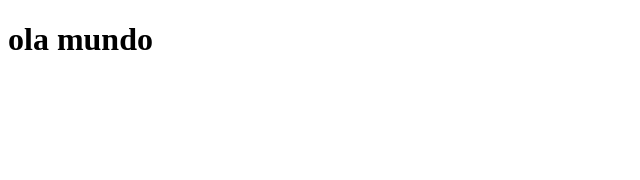
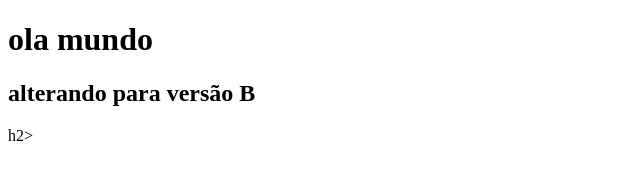
Before and after one commit to RomuloSantos-ads/git-aula-1, a plain HTML site: page index.html in a window 1280 px wide. Shown: the whole page, without its empty margins (0-640 px from the left). Drawn offline with Linux system fonts and the light colour scheme.

Commit message:
versao atualizada

```diff
--- a/index.html
+++ b/index.html
@@ -7,5 +7,6 @@
 </head>
 <body>
     <h1>ola mundo</h1>
+    <h2>alterando para versão B</h2>h2>
 </body>
 </html>
```
